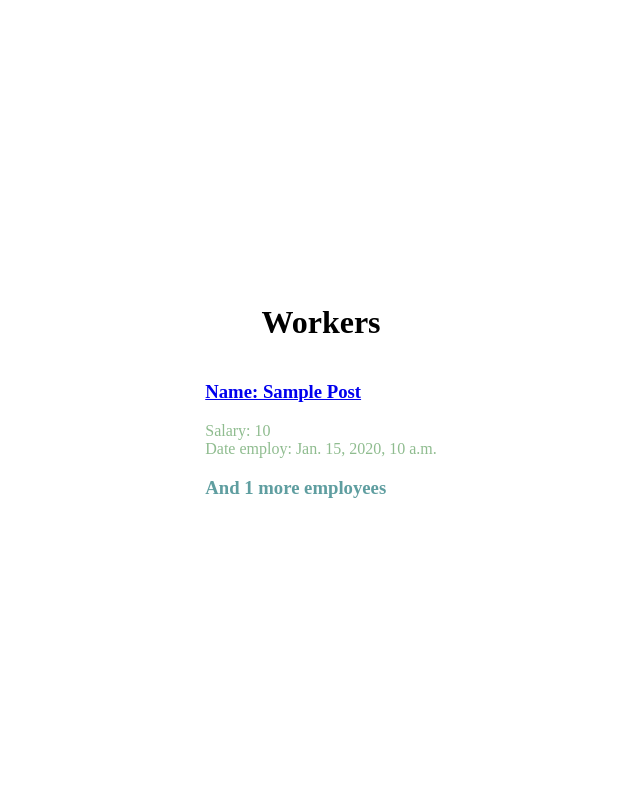
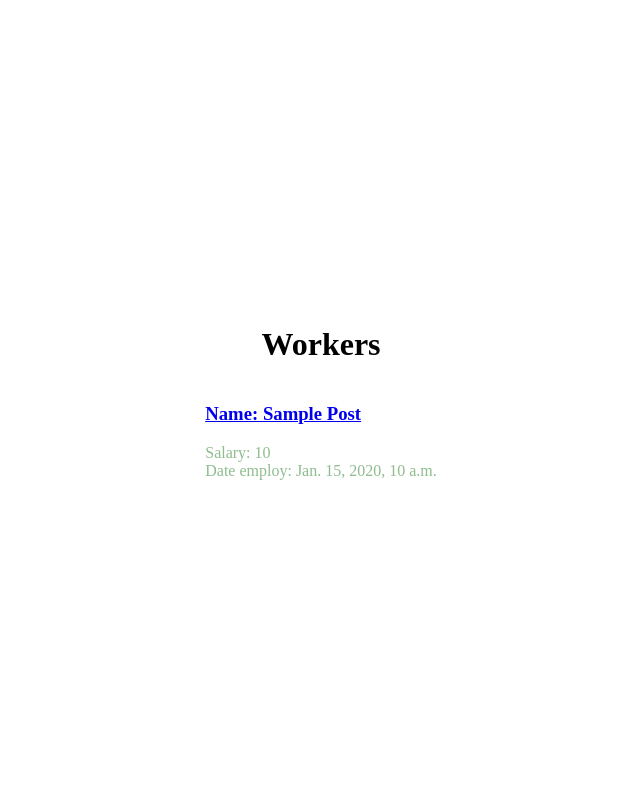
Before and after one commit to idmp152/abz-agency-task, a Django app: template abzagencytask/workers/templates/workers/index.html in a window 1280 px wide. Shown: the whole page, without its empty margins (319-959 px from the left). Run offline with Django 4.2, Linux system fonts and the light colour scheme; the template is opened without the code that fills it: most values are stand-ins (such as "Sample title", 1, 10 or a date in 2020).

Commit message:
Remaining workers count is not showing if not positive

```diff
--- a/abzagencytask/workers/templates/workers/index.html
+++ b/abzagencytask/workers/templates/workers/index.html
@@ -1,7 +1,7 @@
 {% extends 'workers/base.html' %}
 
 {% block content %}
-<main class="container">
+<div class="container">
   <h1 class="container--prev">Workers</h1>
   <div class="container--workers">
     {% for p in posts %}
@@ -11,7 +11,9 @@
         Date employ: {{ p.date_employ }}</p>
     </div>
     {% endfor %}
-    <h3>And {{ count }} more employees</h4>
+    {% if remaining > 0 %}
+      <h3>And {{ remaining }} more employees</h4>
+    {% endif %}
   </div>
-</main>
+</div>
 {% endblock %}
```
